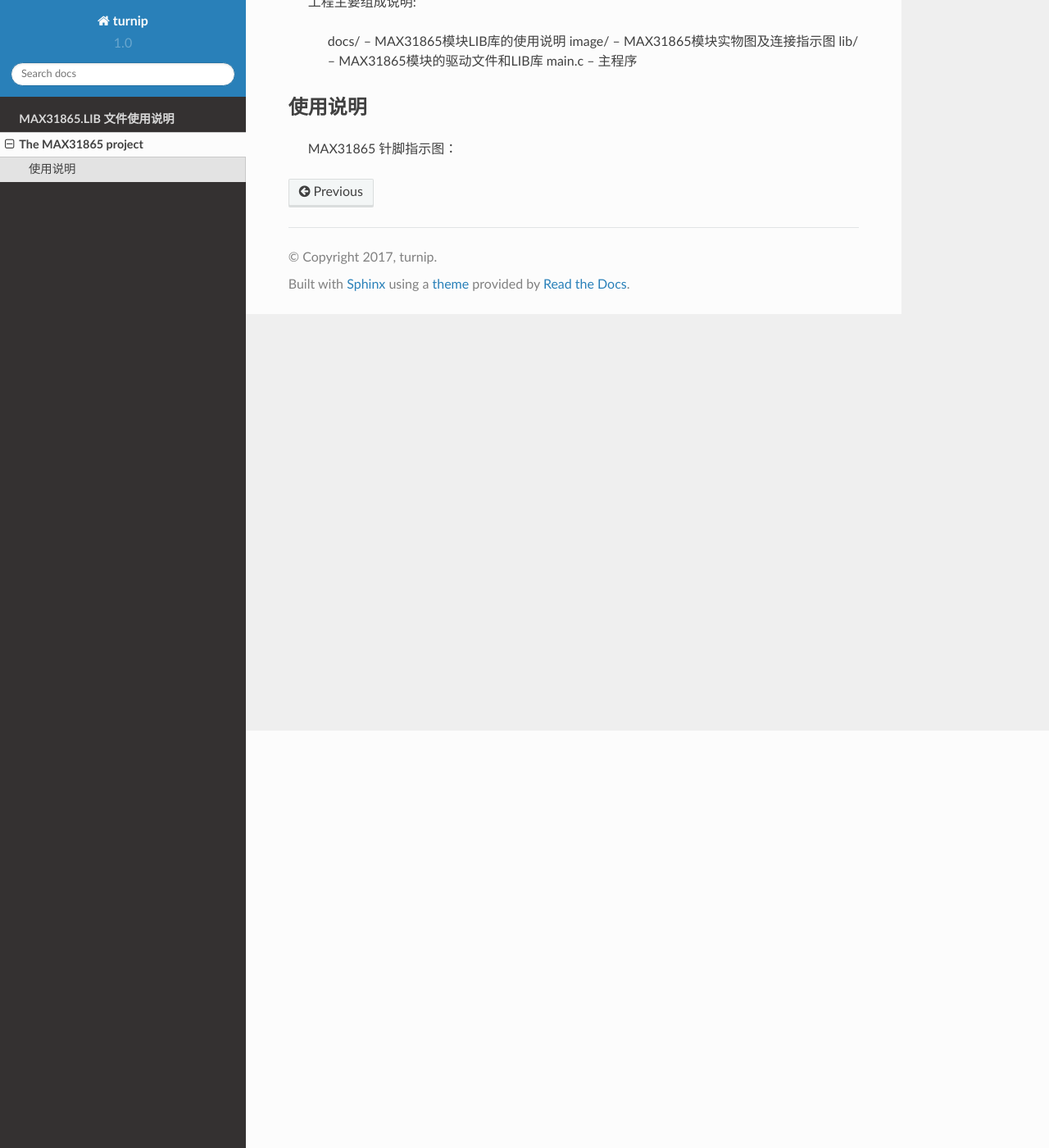
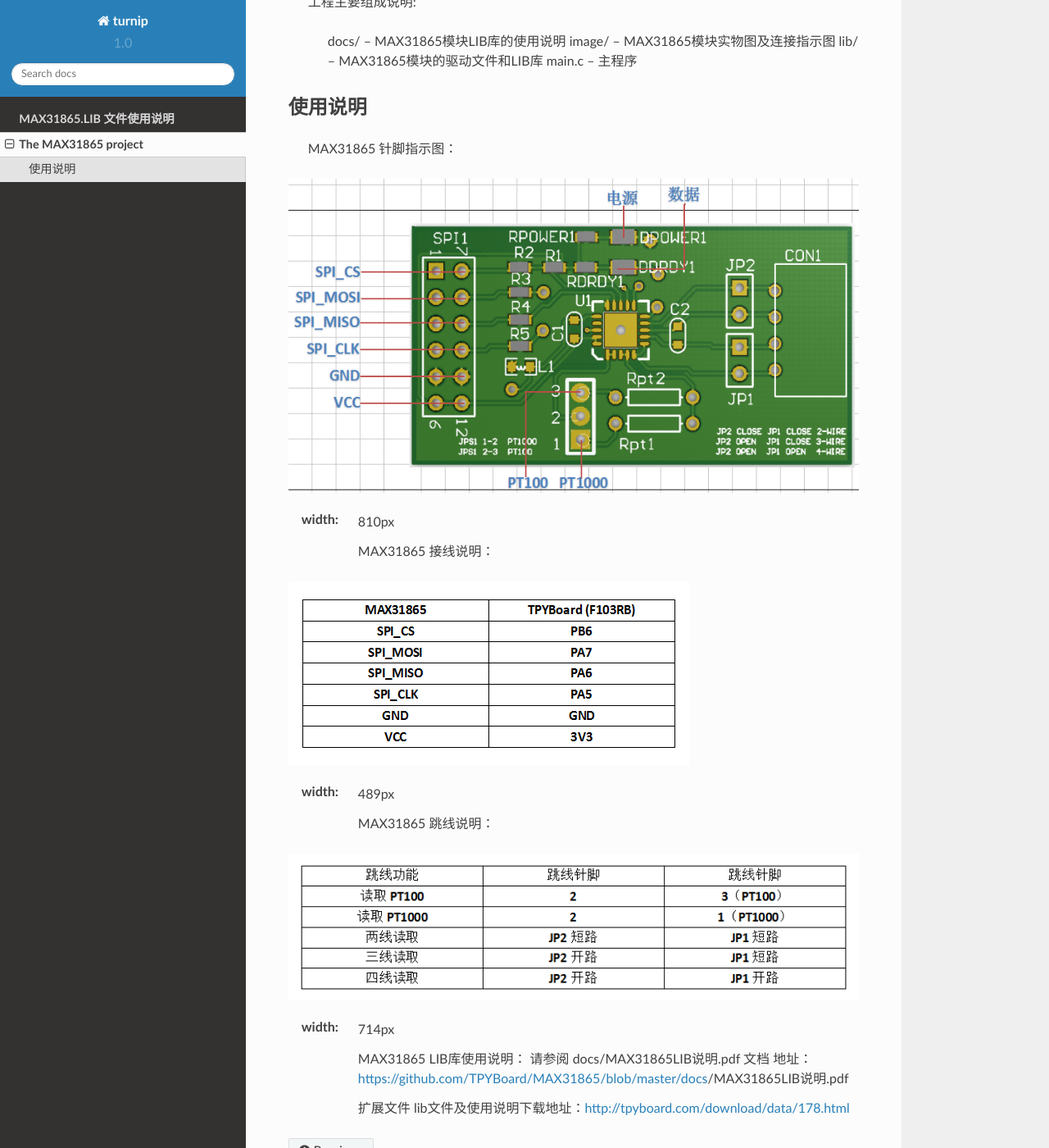
Before and after one commit to TPYBoard/MAX31865, a Sphinx documentation site: the page built from docs/general.rst, in a window 1280 px wide and 1400 px high, scrolled down 509 px. Shown: the whole window at 82% size. Built offline with Sphinx 7.4.7 and the Read the Docs theme 2.0.0, drawn with Linux system fonts in a browser that asks for light colours.

Commit message:
Update general.rst

```diff
--- a/docs/general.rst
+++ b/docs/general.rst
@@ -16,22 +16,16 @@
 使用说明
 --------------------------------
 	MAX31865 针脚指示图：
-
-.. image:: https://github.com/TPYBoard/MAX31865/blob/master/docs/images/0201.png
-    :alt: Max31865
-    :width: 810px
+.. image:: images/0201.png
+:width:	810px
 
 	MAX31865 接线说明：
-
-.. image:: https://github.com/TPYBoard/MAX31865/blob/master/docs/images/0202.png
-    :alt: Max31865
-    :width: 489px
+.. image:: images/0202.png
+:width:	489px
 
 	MAX31865 跳线说明：
-
-.. image:: https://github.com/TPYBoard/MAX31865/blob/master/docs/images/0203.png
-    :alt: Max31865
-    :width: 714px
+.. image:: images/0203.png
+:width:	714px
 
 	MAX31865 LIB库使用说明：
 	请参阅 docs/MAX31865LIB说明.pdf 文档
```
